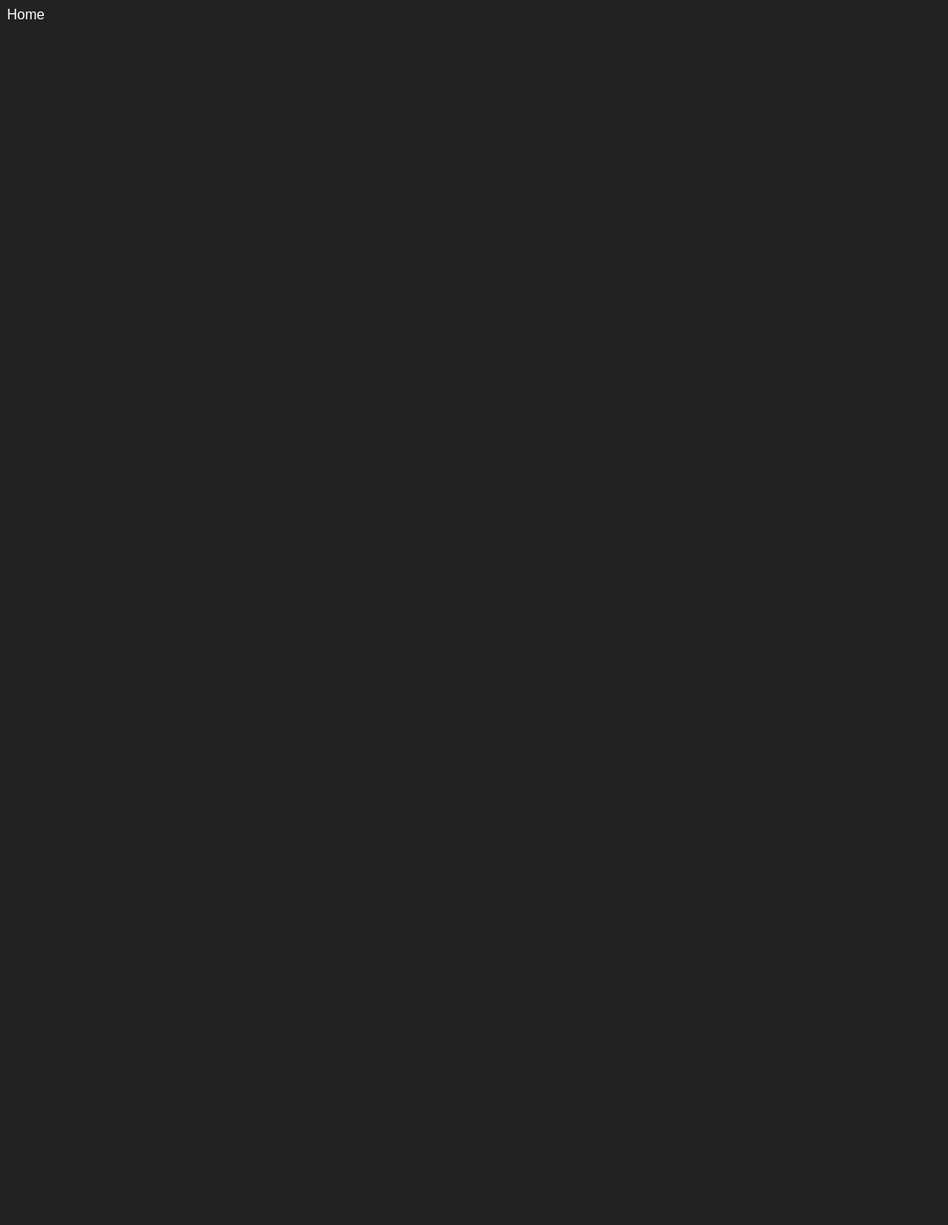
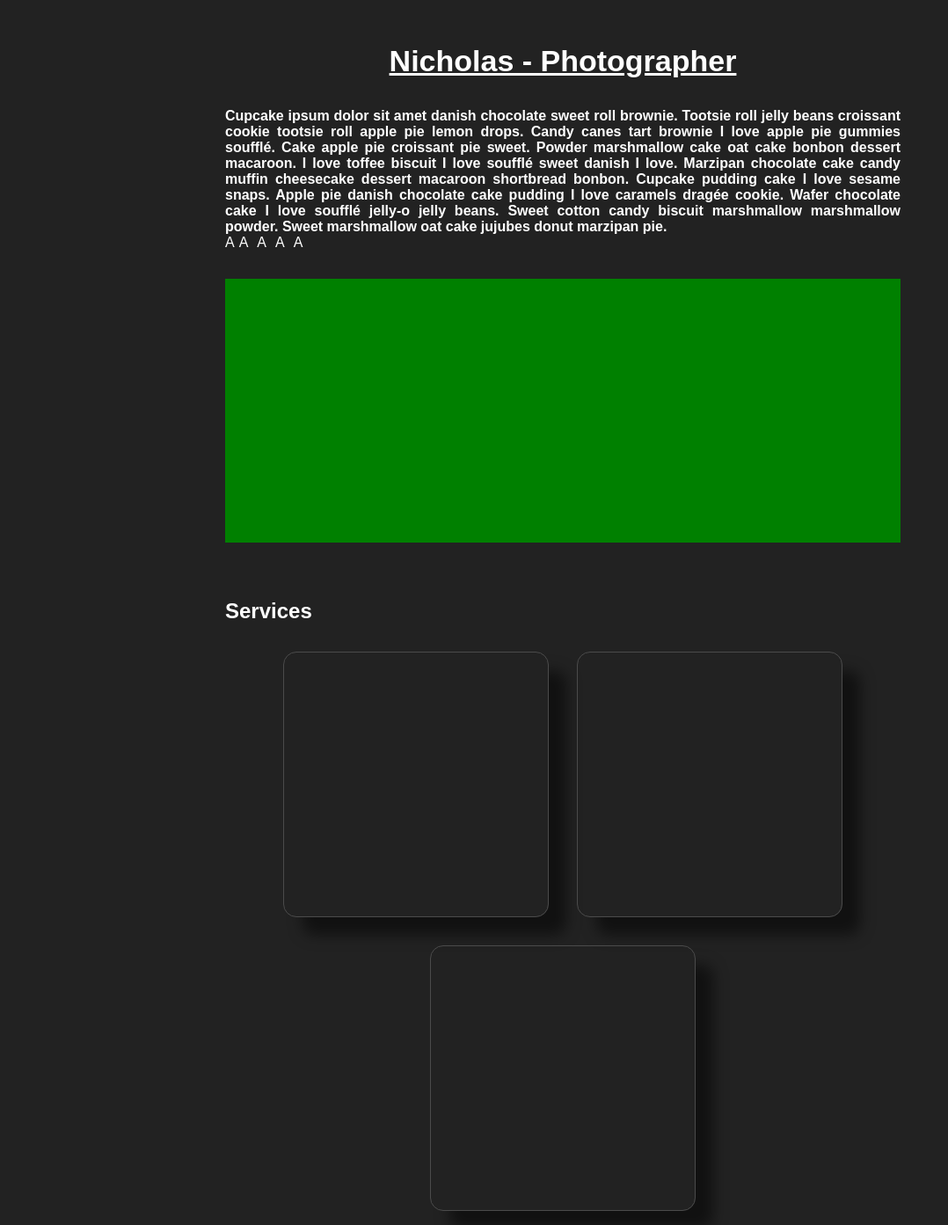
Before and after one commit to GillanCodes/gillancodes-photo, a React (Vite) app in the folder client/: page / in a window 1280 px wide. Shown: the whole page at 88% size, without its empty margins (0-1078 px from the left). Before the commit the page ends 800 px from the top, so only its background shows below. Built offline with nearby package versions, Linux system fonts and the light colour scheme.

Commit message:
feat: home page done with style

```diff
--- a/client/src/Pages/Home.tsx
+++ b/client/src/Pages/Home.tsx
@@ -1,7 +1,41 @@
-import React from 'react'
-
 export default function Home() {
   return (
-    <div>Home</div>
+    <div className="container">
+
+      <div className="columns">
+        <div className="column">
+          <h1 id="main-title">Nicholas - Photographer</h1>
+          <p className="paragraph">Cupcake ipsum dolor sit amet danish chocolate sweet roll brownie. Tootsie roll jelly beans croissant cookie tootsie roll apple pie lemon drops. Candy canes tart brownie I love apple pie gummies soufflé. Cake apple pie croissant pie sweet. Powder marshmallow cake oat cake bonbon dessert macaroon. I love toffee biscuit I love soufflé sweet danish I love. Marzipan chocolate cake candy muffin cheesecake dessert macaroon shortbread bonbon. Cupcake pudding cake I love sesame snaps. Apple pie danish chocolate cake pudding I love caramels dragée cookie. Wafer chocolate cake I love soufflé jelly-o jelly beans. Sweet cotton candy biscuit marshmallow marshmallow powder. Sweet marshmallow oat cake jujubes donut marzipan pie.</p>
+
+          <div id="links">
+            <p>A</p>
+            <p>A</p>
+            <p>A</p>
+            <p>A</p>
+            <p>A</p>
+          </div>
+
+          <div id="main-pic">
+            <div></div>
+          </div>
+        </div>
+      </div>
+
+      <div className="columns">
+        <div className="column">
+          <h2 className="subtitle">Services</h2>
+        </div>
+      </div>
+
+      <div className="boxes">
+        <div className="box"></div>
+        <div className="box"></div>
+        <div className="box"></div>
+
+      </div>
+
+
+
+    </div>
   )
 }
--- /dev/null
+++ b/client/src/Styles/_text.scss
@@ -0,0 +1,14 @@
+#main-title
+{
+  font-size: 34px;
+  text-decoration: underline;
+  margin: 1em 0;
+  text-align: center;
+}
+
+.paragraph
+{
+  font-size: 16px;
+  font-weight:600;
+  text-align:justify;
+}
--- a/client/src/Styles/index.scss
+++ b/client/src/Styles/index.scss
@@ -1,10 +1,34 @@
+@import "./settings";
+@import "./text";
+
+@import "./pages/index";
+
 *
 {
-    color: white;
-    font-family: Arial, Helvetica, sans-serif;
+  color: $text_color;
+  font-family: Arial, Helvetica, sans-serif;
+  margin: 0;
 }
 
 html
 {
-    background-color: #222222;
+  background-color: $background-color;
 }
+
+.container
+{
+  max-width: 800px;
+  margin: auto;
+}
+
+.columns
+{
+  display: flex;
+  flex-wrap: wrap;
+}
+
+.column
+{
+  flex-grow: 1;
+  margin: 1em;
+}
--- /dev/null
+++ b/client/src/Styles/pages/_home.scss
@@ -0,0 +1,45 @@
+#links
+{
+  display: flex;
+
+  *:not(:first-child)
+  {
+    margin: 0 5px;
+  }
+}
+
+#main-pic
+{
+
+  margin: 2em 0;
+
+  div
+  {
+    width: 100%;
+    height: 300px;
+    background-color: green;
+  }
+}
+
+.boxes
+{
+  display: flex;
+  justify-content: center;
+  flex-wrap: wrap;
+
+}
+
+.box
+{
+  height: 300px;
+  width: 300px;
+
+  margin: 1em;
+
+  border: $default-border;
+  border-radius: $default-rounded;
+
+  box-shadow: 21px 21px 16px -1px rgba(0,0,0,0.5);
+  -webkit-box-shadow: 21px 21px 16px -1px rgba(0,0,0,0.5);
+  -moz-box-shadow: 21px 21px 16px -1px rgba(0,0,0,0.5);
+}
--- /dev/null
+++ b/client/src/Styles/pages/index.scss
@@ -0,0 +1 @@
+@import "./home";
```
